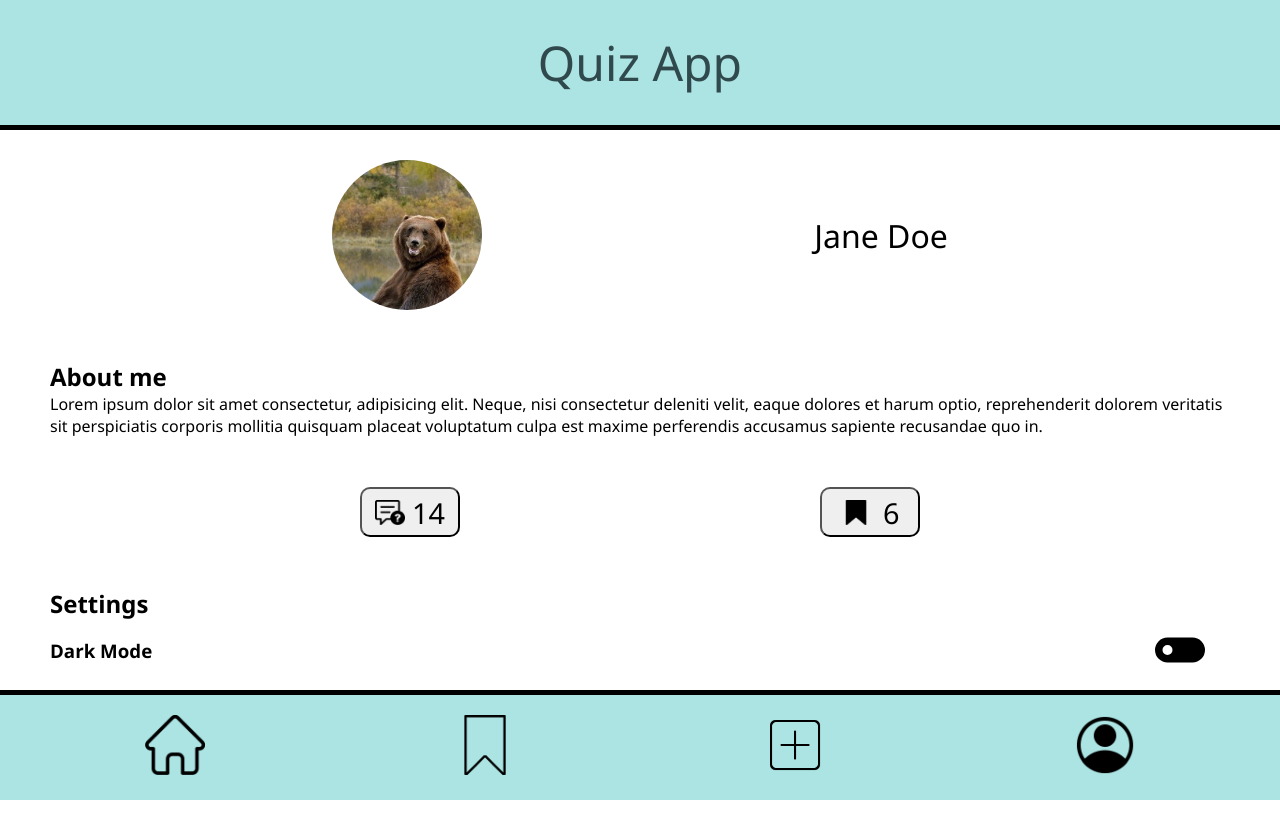
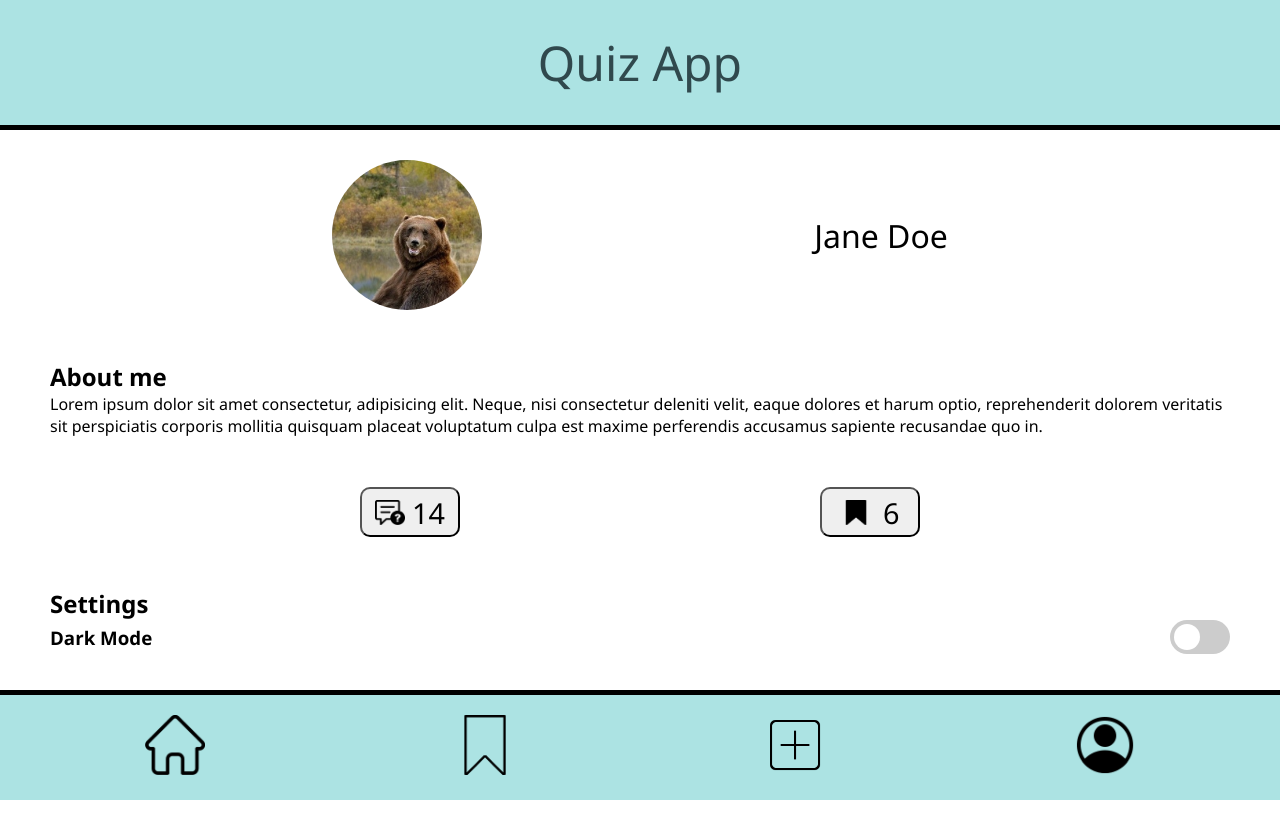
Before and after one commit to uetrozi/charlotte-quiz-app, a plain HTML site: page profile.html in a window 1280 px wide. Drawn offline with Linux system fonts and the light colour scheme.

Commit message:
add toggle dark mode in profile

```diff
--- a/Components/profile.css
+++ b/Components/profile.css
@@ -1,6 +1,11 @@
 .profile-content {
   padding-top: 160px;
   padding-bottom: 140px;
+}
+
+.dark-mode {
+  background-color: var(--border-color);
+  color: white;
 }
 
 .profile {
@@ -48,7 +53,61 @@
   align-items: center;
 }
 
-.toggle-button {
-  width: 100px;
-  height: 60px;
+.switch {
+  position: relative;
+  display: inline-block;
+  width: 60px;
+  height: 34px;
 }
+
+.switch input {
+  opacity: 0;
+  width: 0;
+  height: 0;
+}
+
+.slider {
+  position: absolute;
+  cursor: pointer;
+  top: 0;
+  left: 0;
+  right: 0;
+  bottom: 0;
+  background-color: #ccc;
+  -webkit-transition: 0.4s;
+  transition: 0.4s;
+}
+
+.slider:before {
+  position: absolute;
+  content: "";
+  height: 26px;
+  width: 26px;
+  left: 4px;
+  bottom: 4px;
+  background-color: white;
+  -webkit-transition: 0.4s;
+  transition: 0.4s;
+}
+
+input:checked + .slider {
+  background-color: var(--third-color);
+}
+
+input:focus + .slider {
+  box-shadow: 0 0 1px var(--third-color);
+}
+
+input:checked + .slider:before {
+  -webkit-transform: translateX(26px);
+  -ms-transform: translateX(26px);
+  transform: translateX(26px);
+}
+
+.slider.round {
+  border-radius: 34px;
+}
+
+.slider.round:before {
+  border-radius: 50%;
+}
--- a/form.js
+++ b/form.js
@@ -1,6 +1,6 @@
 console.clear();
 
-// text counter
+// text counter, long version with double the code, sorry
 
 const questionElement = document.querySelector('[data-js="yourQuestion"]');
 const answerElement = document.querySelector('[data-js="yourAnswer"]');
--- a/index.js
+++ b/index.js
@@ -1,4 +1,6 @@
 console.clear();
+
+//toggle bookmark Icon
 
 const bookmark = document.querySelector('img[data-js="question-card__icon"]');
 
@@ -11,6 +13,8 @@ bookmark.addEventListener("click", () => {
     bookmark.setAttribute("src", "./Images/bookmark.png");
   }
 });
+
+// toggle answer
 
 const showAnswerButton = document.querySelector(
   '[data-js="question-card__button"]'
--- a/profile.html
+++ b/profile.html
@@ -5,12 +5,14 @@
     <meta name="viewport" content="width=device-width, initial-scale=1.0">
     <title>Charlotte Quiz App</title>
    <link rel="stylesheet" href="./style.css">
+   <script src="./profile.js" defer></script>
+
 </head>
 <body>
     <header class="title">Quiz App
     </header>
 
-    <main class="profile-content">
+    <main class="profile-content" data-js="profile-content">
 
             <section class="profile">
             <img class="profile-picture" src="./Images/Friendlygrizzly.jpeg" alt="Picture of a friendly Grizzlybear looking into the camera">
@@ -28,17 +30,12 @@
         </section>
         <section class="settings">
             <h1 class="settings-header">Settings</h1>
-            <h3 class="settings-item">Dark Mode<img class="toggle-button" src="./Images/toggle.svg" alt="toggle-button"></img></h3>
-
-
-
-
-
-
-
-
-
-
+            <h3 class="settings-item">Dark Mode
+                <label class="switch">
+                    <input type="checkbox" data-js="setting-item__dark-mode">
+                    <span class="slider round"></span>
+                  </label>
+            </h3>
         </section>
 
 
--- /dev/null
+++ b/profile.js
@@ -0,0 +1,10 @@
+//activate dark mode
+
+const profileContent = document.querySelector('[data-js="profile-content"]');
+const toggleDarkMode = document.querySelector(
+  '[data-js="setting-item__dark-mode"]'
+);
+
+toggleDarkMode.addEventListener("input", (event) => {
+  profileContent.classList.toggle("dark-mode");
+});
```
